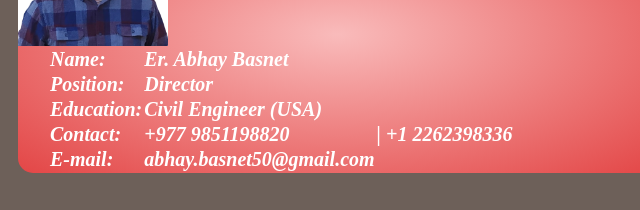
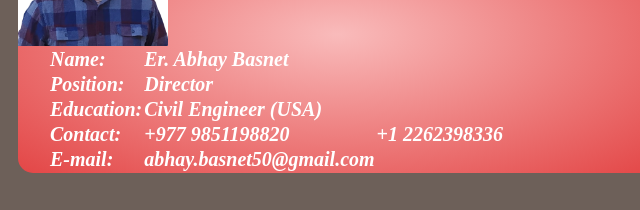
Before and after one commit to Aabhas-Basnet/B-B, a plain HTML site: page Members.html in a window 1280 px wide. Shown: the part 920-1130 px from the top of the page, 302-942 px from the left. Drawn offline with Linux system fonts and the light colour scheme.

Commit message:
Update Members.html

```diff
--- a/Members.html
+++ b/Members.html
@@ -133,7 +133,7 @@
   <tr>
     <td>Contact: </td>
     <td>+977 9851198820</td>
-     <td>| +1 2262398336</td>
+     <td>+1 2262398336</td>
   </tr>
    <tr>
     <td>E-mail: </td>
```
